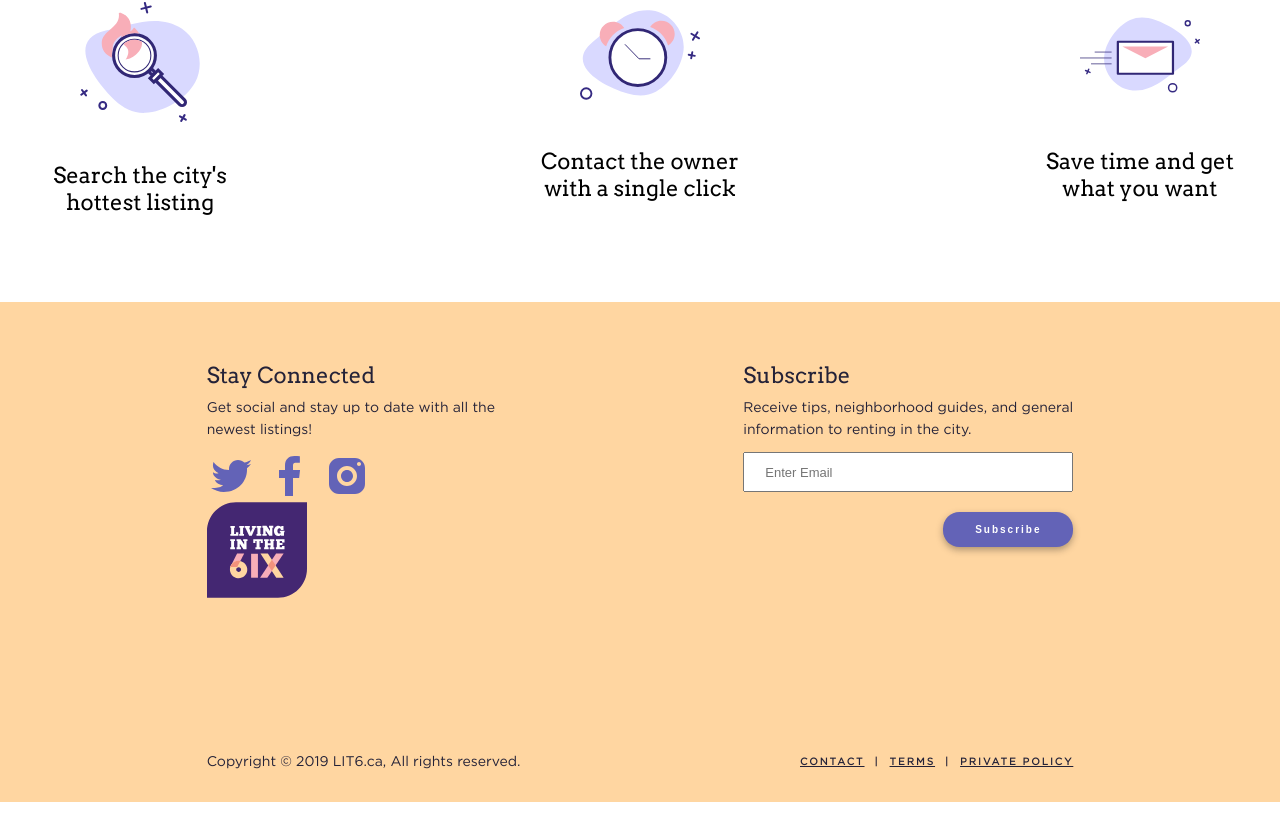
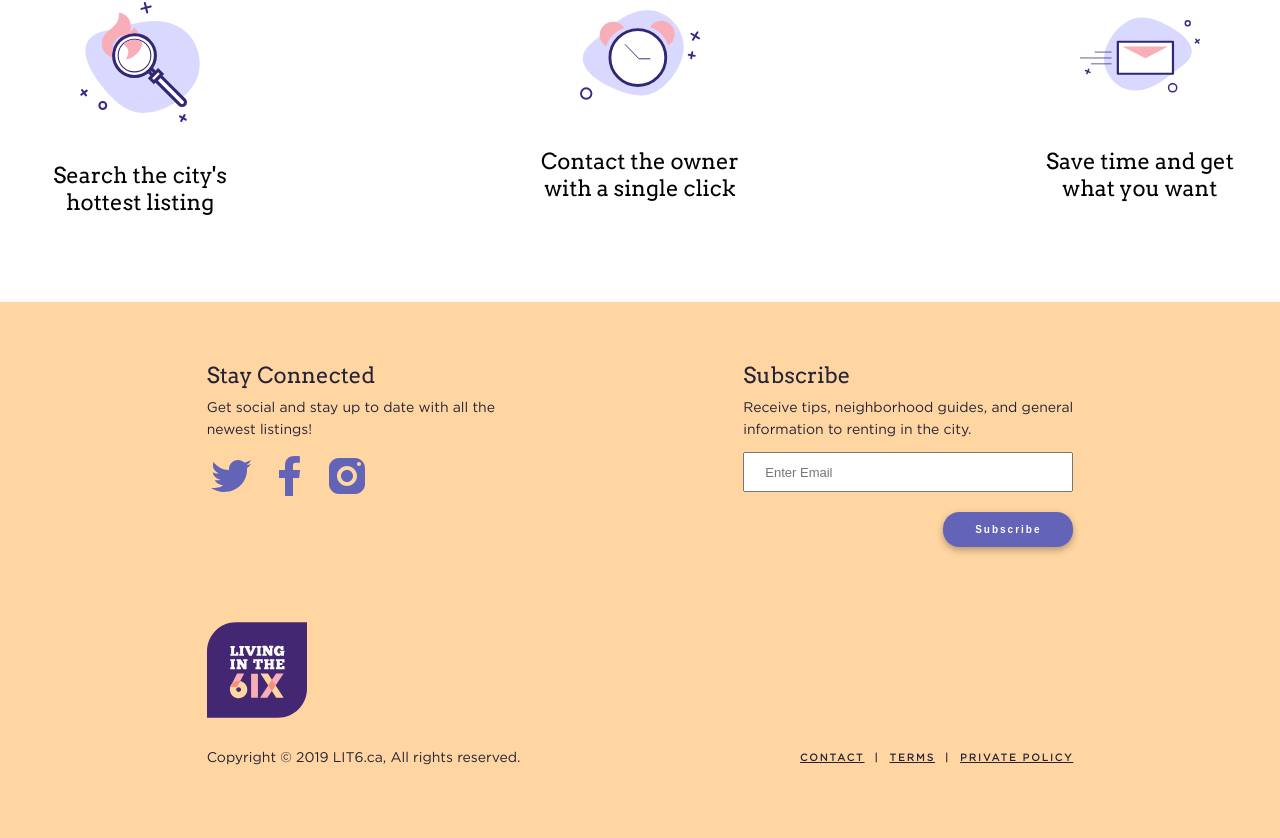
Before and after one commit to JuanTValdez/Living-in-the-Six, a React (Create React App) app: page / in a window 1280 px wide. Shown: the part 5213-6051 px from the top of the page. Before the commit the page ends 6015 px from the top, so only its background shows below. Built offline with nearby package versions, Linux system fonts and the light colour scheme.

Commit message:
formatted footer layout

```diff
--- a/src/styles/Footer.css
+++ b/src/styles/Footer.css
@@ -3,7 +3,7 @@
 	grid-template-columns: repeat(2, 33rem);
 
 	padding: 6rem 0 0 0;
-	height: 500px;
+	/* height: 500px; */
 	background-color: var(--light-peach);
 	justify-content: space-evenly;
 }
@@ -91,7 +91,13 @@ h6 {
 	line-height: 5.57;
 }
 
+.copyright,
+.contact {
+	margin-bottom: 4rem;
+}
+
 .footer-logo {
 	height: 10rem;
 	width: 10rem;
+	margin-top: 12rem;
 }
```
